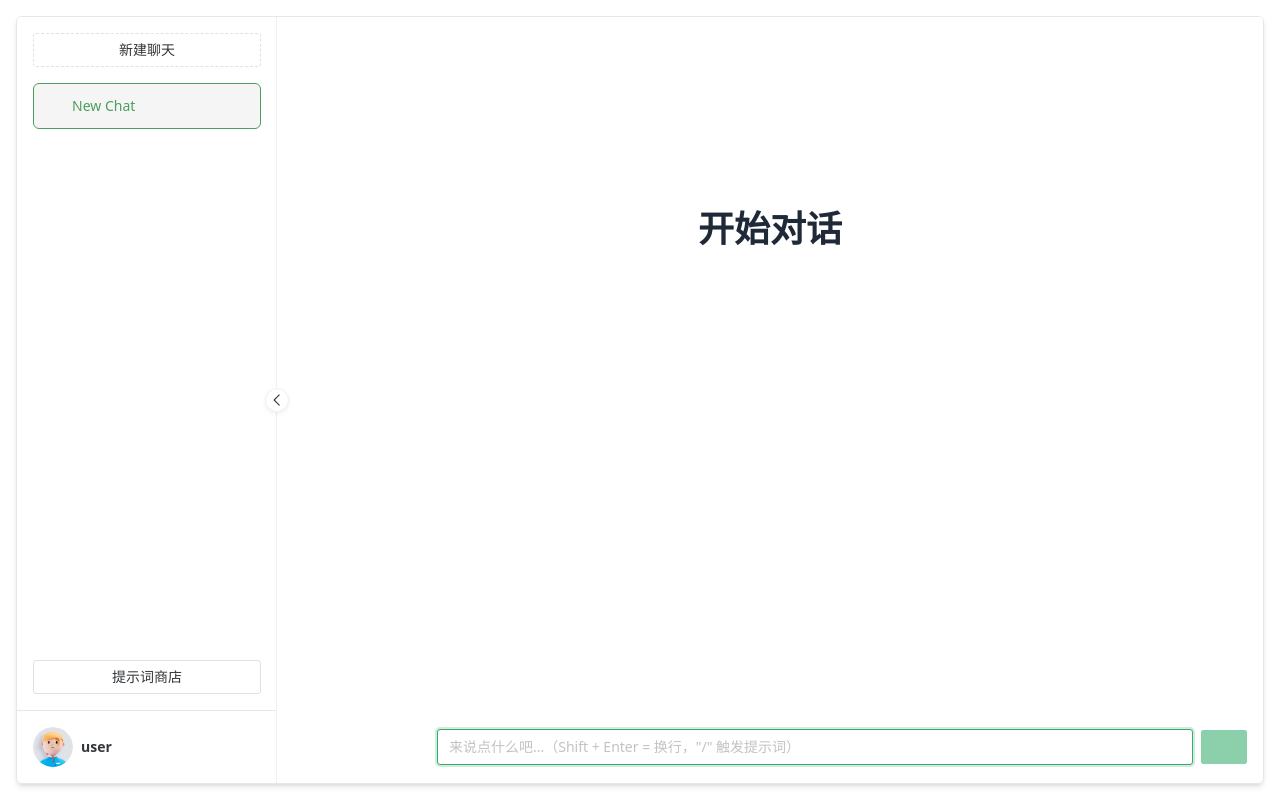
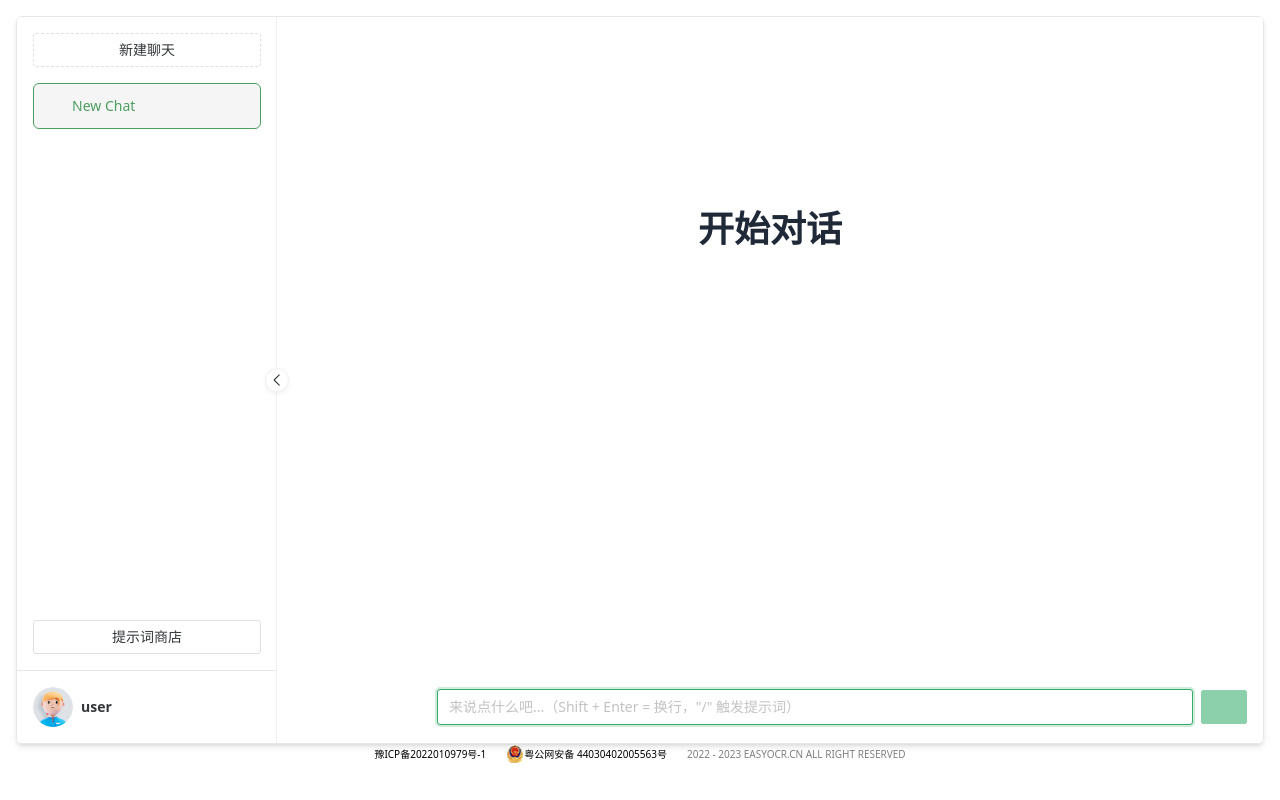
Before and after one commit to feiya1314/easy-chat, a Vue app in the folder easy-chat-web/: page /#/chat/1002 in a window 1280 px wide. Built offline with nearby package versions, Linux system fonts and the light colour scheme; some icons are missing.

Commit message:
add beian and error msg alert

```diff
--- a/easy-chat-web/src/styles/global.less
+++ b/easy-chat-web/src/styles/global.less
@@ -8,3 +8,18 @@ body {
 	padding-bottom: constant(safe-area-inset-bottom);
 	padding-bottom: env(safe-area-inset-bottom);
 }
+.h-80{
+	height: calc(100% - 40px);
+}
+.footer-b-copy{
+	display: flex;
+	justify-content: center;
+	align-items: center;
+	font-size: 10px;
+	height: 20px;
+	color: rgba(0, 0, 0, 0.5);
+	a{
+		margin-right: 20px;
+		color: #000;
+	}
+}
--- a/easy-chat-web/src/utils/request/index.ts
+++ b/easy-chat-web/src/utils/request/index.ts
@@ -17,6 +17,10 @@ export interface Response<T = any> {
   data: T
   message: string | null
   status: string
+  response: {
+    data: any
+    status: number
+  }
 }
 
 function http<T = any>(
@@ -38,7 +42,7 @@ function http<T = any>(
 
   const failHandler = (error: Response<Error>) => {
     afterRequest?.()
-    throw new Error(error?.message || 'Error')
+    throw new Error(error?.message || 'Error', { cause: error?.response })
   }
 
   beforeRequest?.()
--- a/easy-chat-web/src/views/chat/index.vue
+++ b/easy-chat-web/src/views/chat/index.vue
@@ -167,7 +167,6 @@ async function onConversation() {
   }
   catch (error: any) {
     const errorMessage = error?.message ?? t('common.wrong')
-
     if (error.message === 'canceled') {
       updateChatSome(
         +uuid,
@@ -180,6 +179,9 @@ async function onConversation() {
       return
     }
 
+    const errorMsg = error?.cause?.data?.errorMsg ?? t('common.wrong')
+    // const errorMessage = error?.message ?? t('common.wrong')
+    ms.error(errorMsg)
     const currentChat = getChatByUuidAndIndex(+uuid, dataSources.value.length - 1)
 
     if (currentChat?.text && currentChat.text !== '') {
@@ -305,8 +307,9 @@ async function onRegenerate(index: number) {
       return
     }
 
-    const errorMessage = error?.message ?? t('common.wrong')
-
+    const errorMessage = error?.cause?.data?.errorMsg ?? t('common.wrong')
+    // const errorMessage = error?.message ?? t('common.wrong')
+    ms.error(errorMessage)
     updateChat(
       +uuid,
       index,
--- a/easy-chat-web/src/views/chat/layout/Layout.vue
+++ b/easy-chat-web/src/views/chat/layout/Layout.vue
@@ -38,7 +38,7 @@ const getContainerClass = computed(() => {
 
 <template>
   <div class="h-full dark:bg-[#24272e] transition-all" :class="[isMobile ? 'p-0' : 'p-4']">
-    <div class="h-full overflow-hidden" :class="getMobileClass">
+    <div class="h-80 overflow-hidden" :class="getMobileClass">
       <NLayout class="z-40 transition" :class="getContainerClass" has-sider>
         <Sider />
         <NLayoutContent class="h-full">
@@ -48,6 +48,12 @@ const getContainerClass = computed(() => {
         </NLayoutContent>
       </NLayout>
     </div>
+    <div class="footer-b-copy">
+      <a href="https://beian.miit.gov.cn" target="_blank"> 豫ICP备2022010979号-1 </a>
+      <img src="@/assets/beian.png" style="width:18px;height:18px;vertical-align: middle;">
+      <a target="_blank" rel="nofollow noreferrer" href="http://www.beian.gov.cn/portal/registerSystemInfo?recordcode=44030402005563">粤公网安备 44030402005563号</a> 2022 - 2023 EASYOCR.CN ALL RIGHT  RESERVED
+      <!-- <a target="_blank" rel="nofollow noreferrer" href=" ">粤公网安备 44030402005563号 </a> 2022 - 2023 EASYOCR.CN ALL RIGHT  RESERVED -->
+    </div>
     <Permission :visible="needPermission" />
   </div>
 </template>
```
Also changed, not shown: easy-chat-web/src/assets/beian.png (added).
